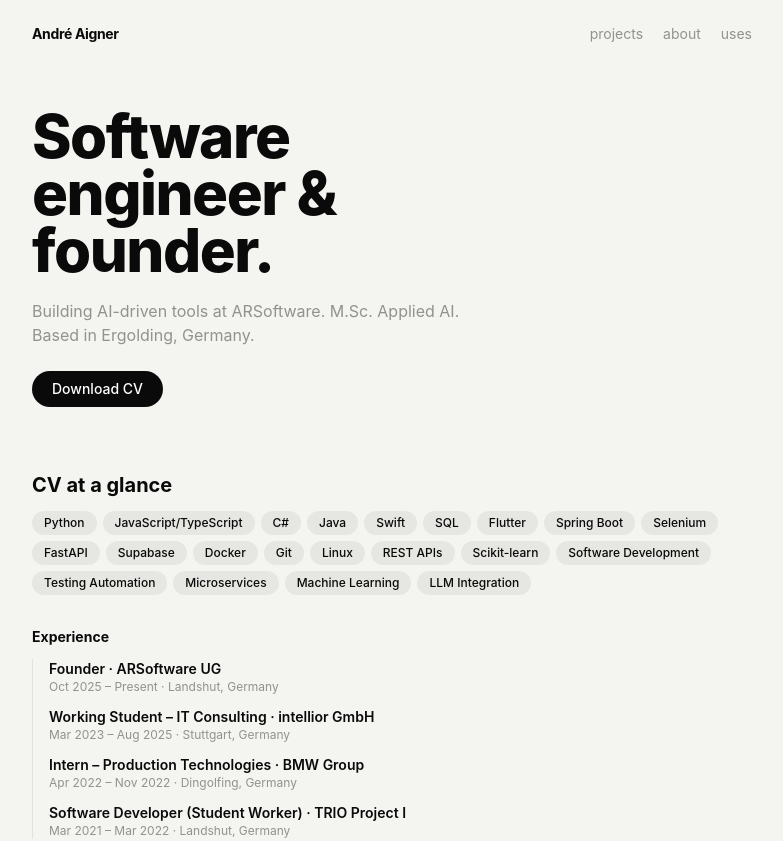
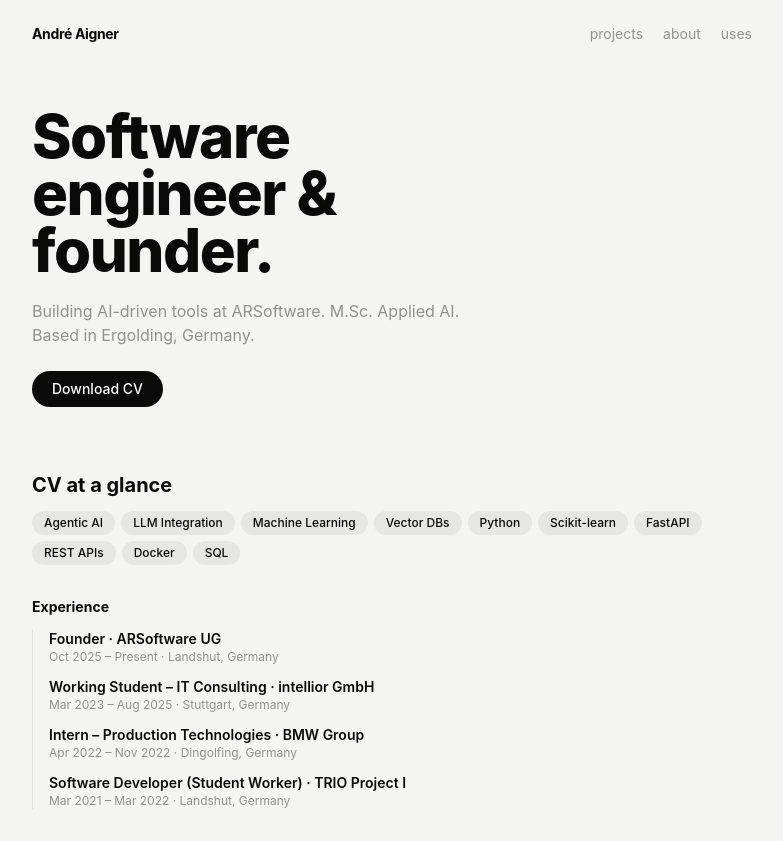
Before and after one commit to a-aigner/aaig-blog, a Next.js app: page / in a window 1280 px wide. Shown: the top 841 px of the page, without its empty margins (248-1031 px from the left). Built offline with nearby package versions, Linux system fonts and the light colour scheme.

Commit message:
feat: curate CV-at-a-glance to AI-engineering keywords (Agentic AI, Vector DBs)

```diff
--- a/components/CvSummary.tsx
+++ b/components/CvSummary.tsx
@@ -1,4 +1,4 @@
-import { skills, experience, education, contact } from "@/content/cv";
+import { aiHighlights, experience, education, contact } from "@/content/cv";
 import { Pill } from "./Pill";
 import { Button } from "./Button";
 
@@ -8,7 +8,7 @@ export function CvSummary() {
       <div>
         <h2 className="text-xl font-bold">CV at a glance</h2>
         <div className="mt-3 flex flex-wrap gap-1.5">
-          {skills.flatMap((g) => g.items).map((s) => (
+          {aiHighlights.map((s) => (
             <Pill key={s}>{s}</Pill>
           ))}
         </div>
--- a/content/cv.ts
+++ b/content/cv.ts
@@ -15,6 +15,21 @@ export const skills: { group: string; items: string[] }[] = [
   { group: "Specialties", items: ["Software Development", "Testing Automation", "Microservices", "Machine Learning", "LLM Integration"] },
 ];
 
+// Curated, AI-engineering-focused keywords shown in the landing "CV at a glance".
+// The full skill set still lives in `skills` (used on /uses). AI terms lead.
+export const aiHighlights: string[] = [
+  "Agentic AI",
+  "LLM Integration",
+  "Machine Learning",
+  "Vector DBs",
+  "Python",
+  "Scikit-learn",
+  "FastAPI",
+  "REST APIs",
+  "Docker",
+  "SQL",
+];
+
 export const experience: { period: string; role: string; org: string; place: string }[] = [
   { period: "Oct 2025 – Present", role: "Founder", org: "ARSoftware UG", place: "Landshut, Germany" },
   { period: "Mar 2023 – Aug 2025", role: "Working Student – IT Consulting", org: "intellior GmbH", place: "Stuttgart, Germany" },
```
